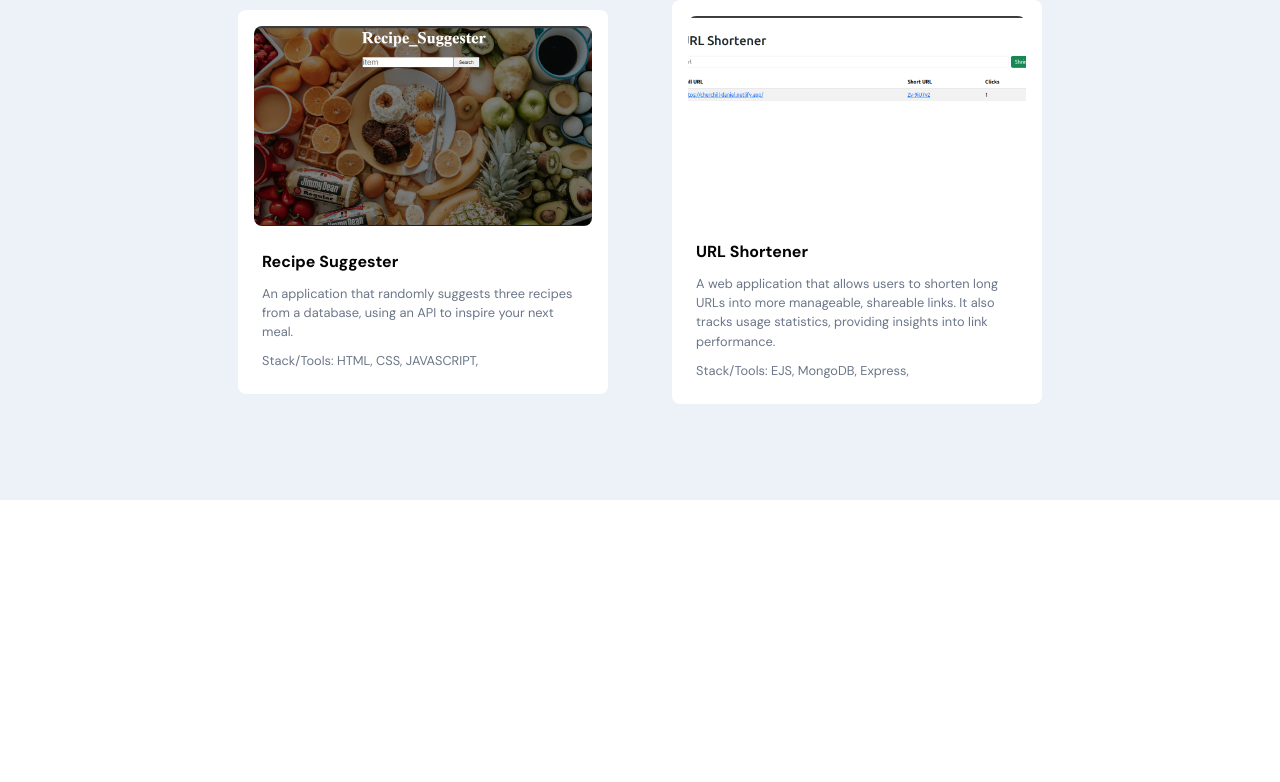
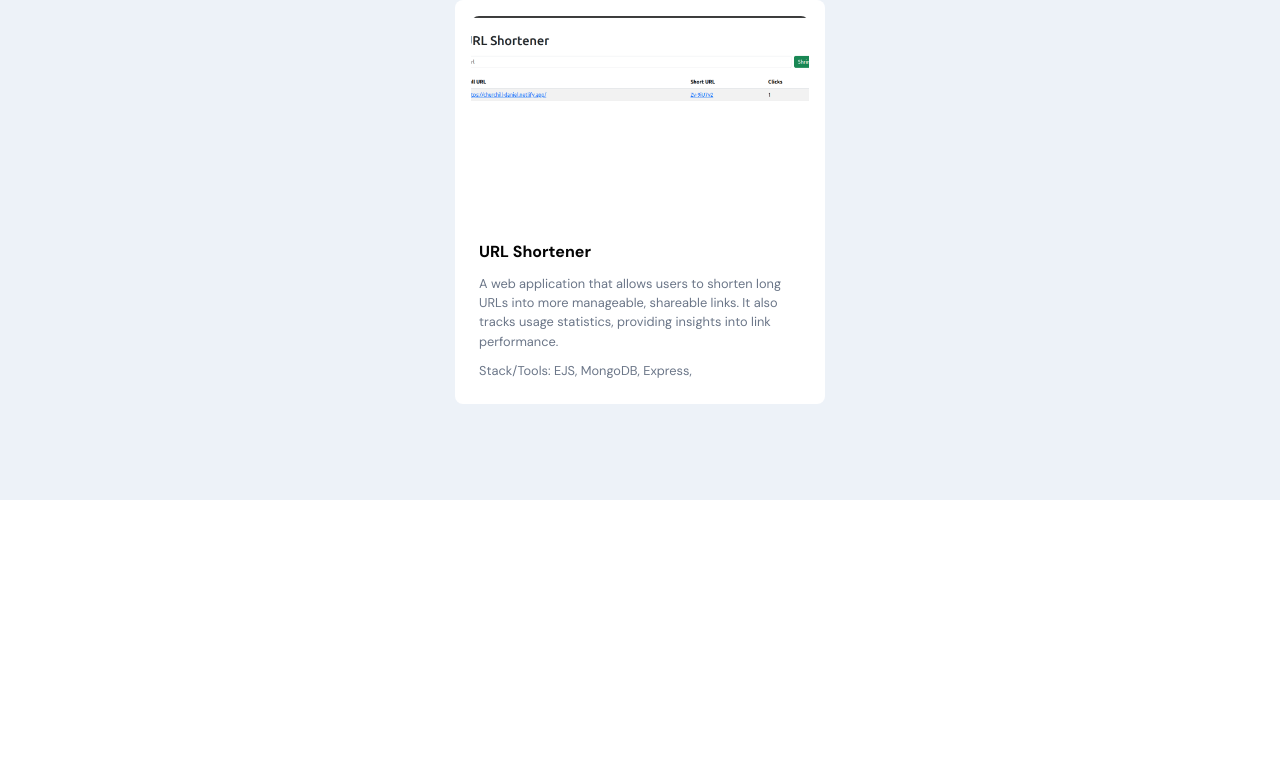
Before and after one commit to Chu-rill/Portfolio-v2, a React (Vite) app: page / in a window 1280 px wide. Shown: the part 2653-3435 px from the top of the page. Built offline with nearby package versions, Linux system fonts and the light colour scheme.

Commit message:
removed a project

```diff
--- a/src/Data.js
+++ b/src/Data.js
@@ -90,16 +90,6 @@ export const works = [
     stacks: ["HTML", "CSS", "JAVASCRIPT"],
   },
   {
-    name: "Recipe Suggester",
-    imgUrl: project5,
-    projectLink: "https://chu-rill.github.io/recipe_suggester/",
-    codeLink: "https://github.com/Chu-rill/recipe_suggester",
-    title: "Recipe Suggester",
-    description:
-      "An application that randomly suggests three recipes from a database, using an API to inspire your next meal.",
-    stacks: ["HTML", "CSS", "JAVASCRIPT"],
-  },
-  {
     name: "URL Shortener",
     imgUrl: project6,
     projectLink: "https://url-shortener-7rj6.onrender.com/",
```
